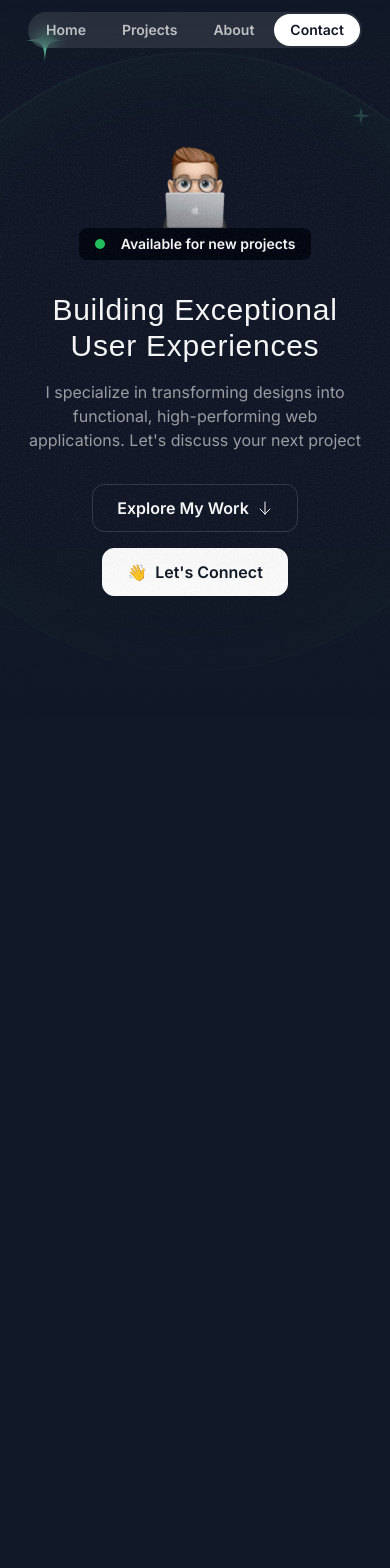
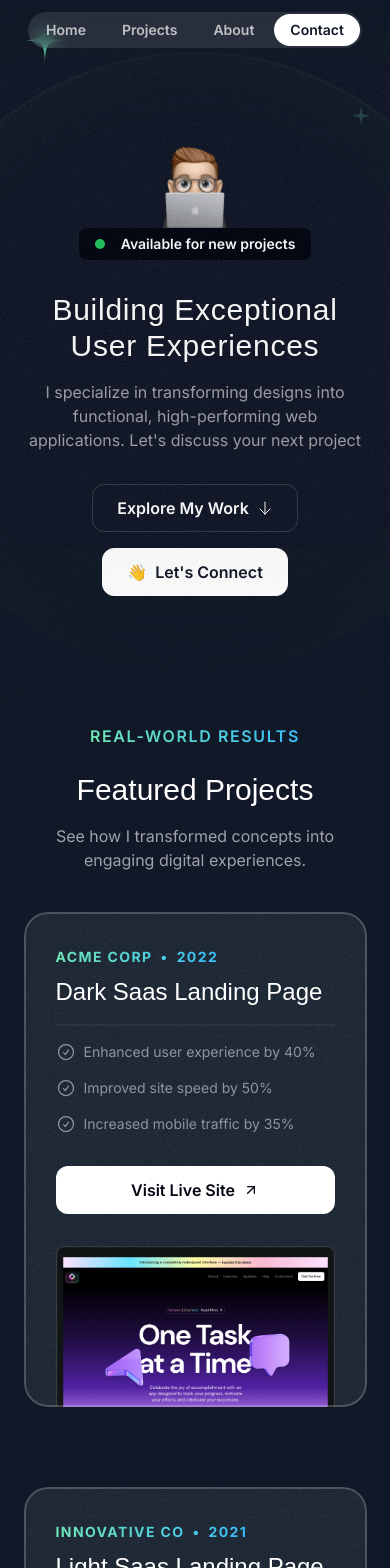
Before and after one commit to Dhananjoy333/Personal-Portfolio, a Next.js app: page / in a window 390 px wide. Shown: the top 1568 px of the page. Before the commit the page ends 972 px from the top, so only its background shows below. Built offline with nearby package versions, Linux system fonts and the light colour scheme; a web font is replaced by a local one.

Commit message:
ui done for projects-section and filled with dummy data for now

```diff
--- a/src/app/globals.css
+++ b/src/app/globals.css
@@ -11,3 +11,9 @@
         @apply absolute inset-0 size-[620px] border-2 top-1/2 left-1/2 -translate-x-1/2 -translate-y-1/2 rounded-full border-emerald-300/5 shadow-[0_0_80px_inset] shadow-emerald-300/5
     }
 }
+
+@layer utilities{
+    .container {
+        @apply lg:max-w-5xl;
+    }
+}
--- a/src/app/page.tsx
+++ b/src/app/page.tsx
@@ -1,11 +1,13 @@
 import { Header } from "@/sections/Header";
 import { HeroSection } from "@/sections/Hero";
+import { ProjectsSection } from "@/sections/Projects";
 
 export default function Home() {
   return (
     <div>
       <Header/>
       <HeroSection/>
+      <ProjectsSection/>
     </div>
   );
 }
--- a/src/sections/Projects.tsx
+++ b/src/sections/Projects.tsx
@@ -1,6 +1,10 @@
 import darkSaasLandingPage from "@/assets/images/dark-saas-landing-page.png";
 import lightSaasLandingPage from "@/assets/images/light-saas-landing-page.png";
 import aiStartupLandingPage from "@/assets/images/ai-startup-landing-page.png";
+import Image from "next/image";
+import CheckCircleIcon from '@/assets/icons/check-circle.svg'
+import ArrowUpRightIcon from '@/assets/icons/arrow-up-right.svg'
+import grainImage from '@/assets/images/grain.jpg'
 
 const portfolioProjects = [
   {
@@ -42,5 +46,52 @@
 ];
 
 export const ProjectsSection = () => {
-  return <div>Projects Section</div>;
+  return(
+    <section className="pb-16 lg:py-24">
+      <div className="container">
+        <div className="flex justify-center">
+          <p className="uppercase font-semibold tracking-widest bg-gradient-to-r from-emerald-300 to-sky-400  text-center bg-clip-text text-transparent">Real-World Results</p>
+        </div>
+        <h2 className="font-serif text-3xl md:text-5xl text-center mt-6">Featured Projects</h2>
+        <p className="text-center md:text-lg lg:text-xl text-white/60 mt-4 max-w-md mx-auto">See how I transformed concepts into engaging digital experiences.</p>
+        <div className="flex flex-col gap-20 mt-10 md:mt-20">
+          {portfolioProjects.map((project) => (
+            <div key={project.title} className="bg-gray-800 rounded-3xl relative z-0 overflow-hidden after:z-10 after:content-[''] after:absolute after:inset-0 after:outline-2 after:outline after:-outline-offset-2 after:rounded-3xl after:outline-white/20 px-8 pt-8 md:pt-12 md:px-10 lg:pt-16 lg:px-20 after:pointer-events-none">
+              <div className="absolute inset-0 -z-10 opacity-5" style={{
+                backgroundImage: `url(${grainImage.src})`
+              }}></div>
+              <div className="lg:grid lg:grid-cols-2 lg:gap-16">
+                <div className="lg:pb-16">
+                  <div className="bg-gradient-to-r from-emerald-300 to-sky-400 inline-flex gap-2 font-bold uppercase tracking-widest text-sm text-transparent bg-clip-text">
+                    <span>{project.company}</span>
+                    <span>&bull;</span>
+                    <span>{project.year}</span>
+                  </div>
+                  <h3 className="font-serif text-2xl mt-2 md:text-4xl md:mt-5">{project.title}</h3>
+                  <hr className="border-t-2 border-white/5 mt-4 md:mt-5"/>
+                  <ul className="flex flex-col gap-4 mt-4 md:mt-5">
+                    {project.results.map( (result) => (
+                      <li className="flex gap-2 text-sm md:text-base text-white/50">
+                        <CheckCircleIcon className="size-5 md:size-6"/>
+                        <span>{result.title}</span>
+                      </li>
+                    ))}
+                  </ul>
+                  <a href={project.link}>
+                    <button className="bg-white text-gray-950 h-12 w-full md:w-auto px-6 rounded-xl font-semibold inline-flex items-center justify-center gap-2 mt-8">
+                      <span>Visit Live Site</span>
+                      <ArrowUpRightIcon className="size-4"/>
+                    </button>
+                  </a>
+                </div>
+                <div className="relative">
+                  <Image src={project.image} alt={project.title} className="mt-8 -mb-4 md:-mb-0 lg:mt-0 lg:absolute lg:h-full lg:w-auto lg:max-w-none"/>
+                </div>
+              </div>
+            </div>
+          ))}
+        </div>
+      </div>
+    </section>
+  )
 };
```
